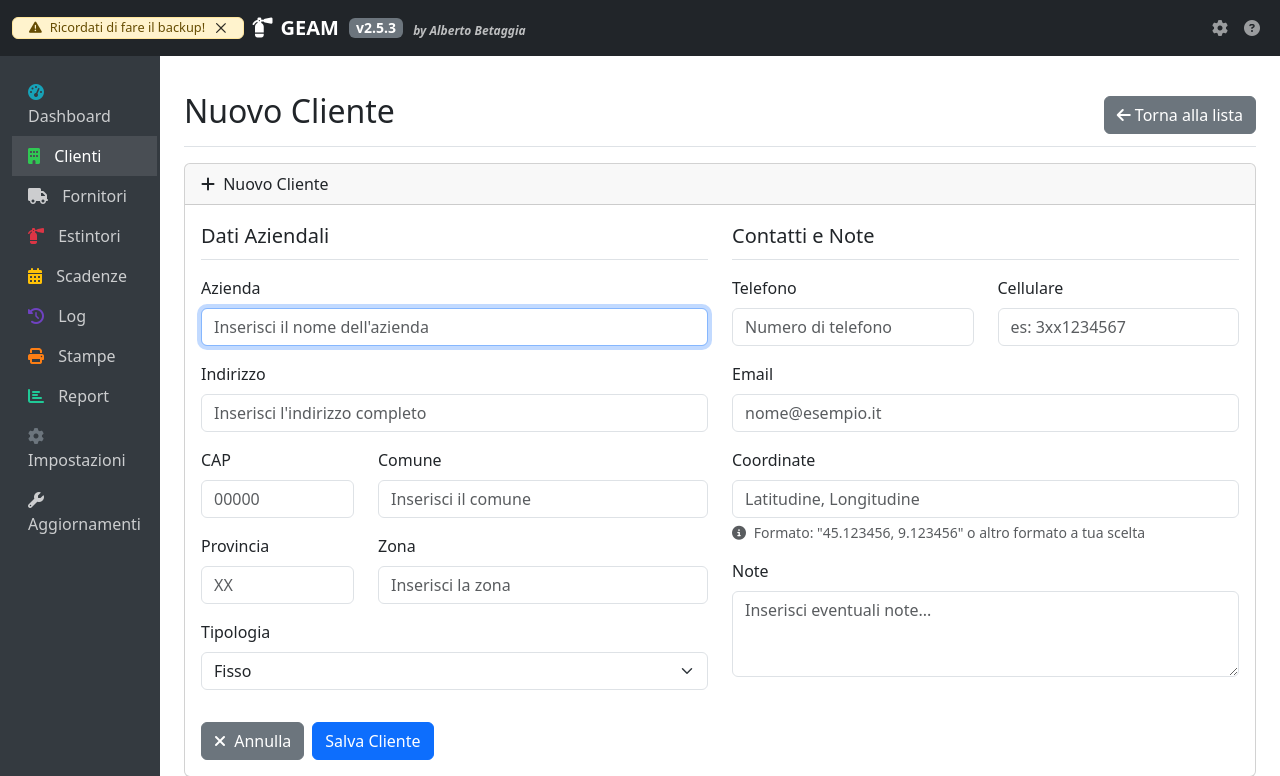
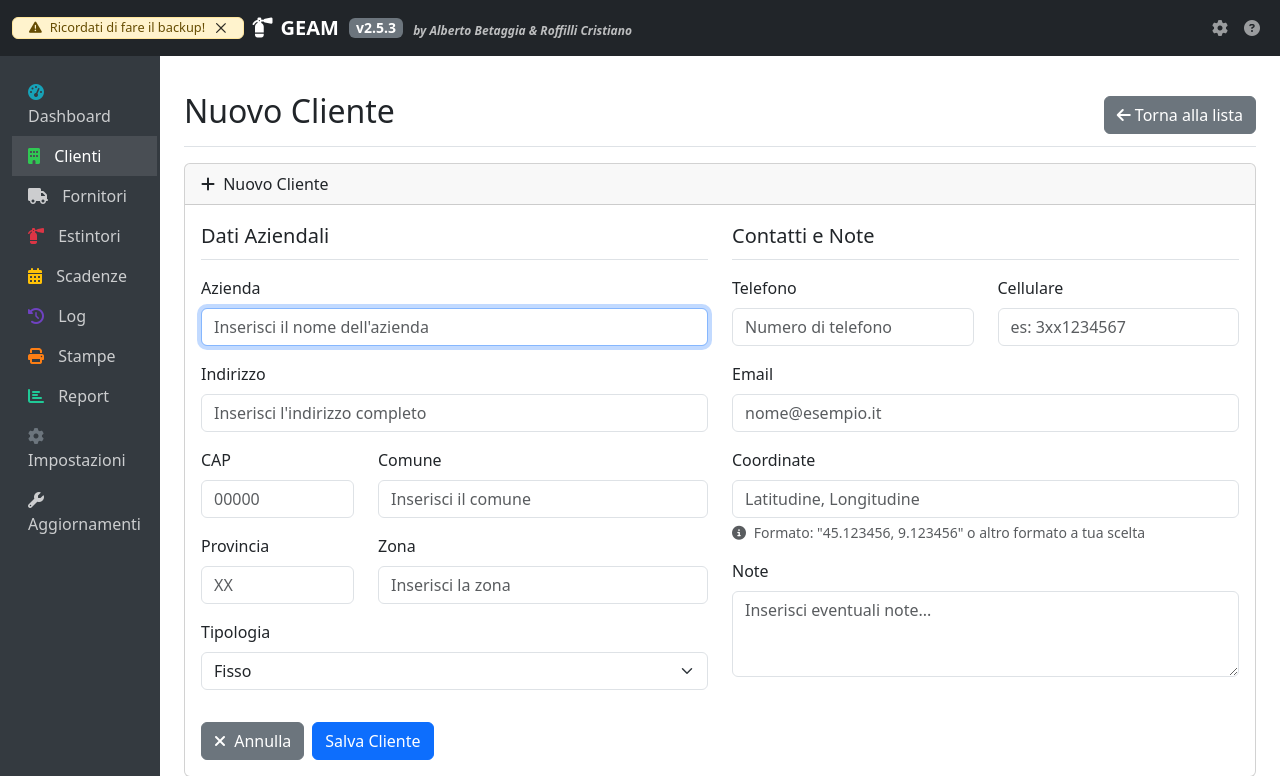
Before and after one commit to Drnet-web/GEAM, a Flask app: page /clienti/nuovo in a window 1280 px wide. Shown: the top 776 px of the page. Run offline with Flask 3, Linux system fonts and the light colour scheme; some libraries are stand-ins or nearby versions.

```diff
--- a/app/templates/base.html
+++ b/app/templates/base.html
@@ -107,7 +107,7 @@
             <a class="navbar-brand" href="{{ url_for('dashboard.index') }}">
                 <i class="fas fa-fire-extinguisher me-2"></i>GEAM
                 <span class="badge bg-secondary version-badge">v{{ version }}</span>
-                <span class="author-credit">by Alberto Betaggia</span>
+                <span class="author-credit">by Alberto Betaggia & Roffilli Cristiano</span>
             </a>
             <button class="navbar-toggler" type="button" data-bs-toggle="collapse" data-bs-target="#navbarNav" aria-controls="navbarNav" aria-expanded="false" aria-label="Toggle navigation">
                 <span class="navbar-toggler-icon"></span>
--- a/instance/version_config.json
+++ b/instance/version_config.json
@@ -3,6 +3,5 @@
         "major": 2,
         "minor": 5,
         "patch": 3
-    },
-    "last_update": "2025-04-15 19:15:36"
+    }
 }
```
Also changed, not shown: 2 other files.
